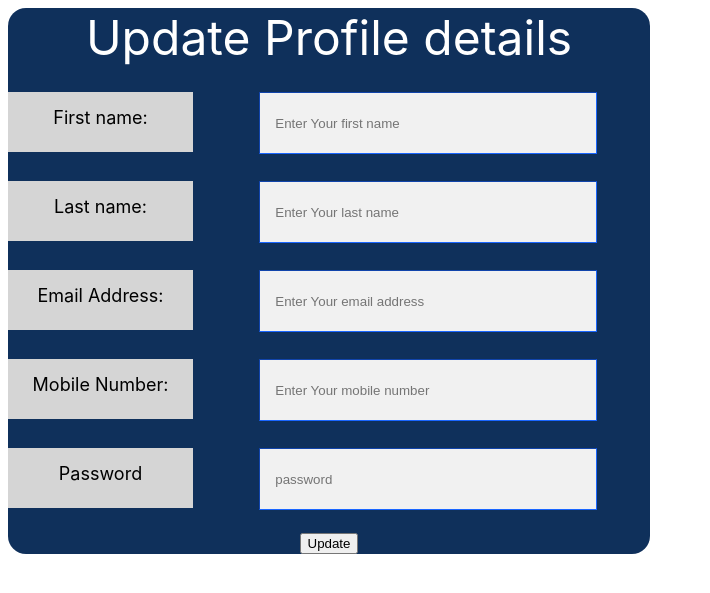
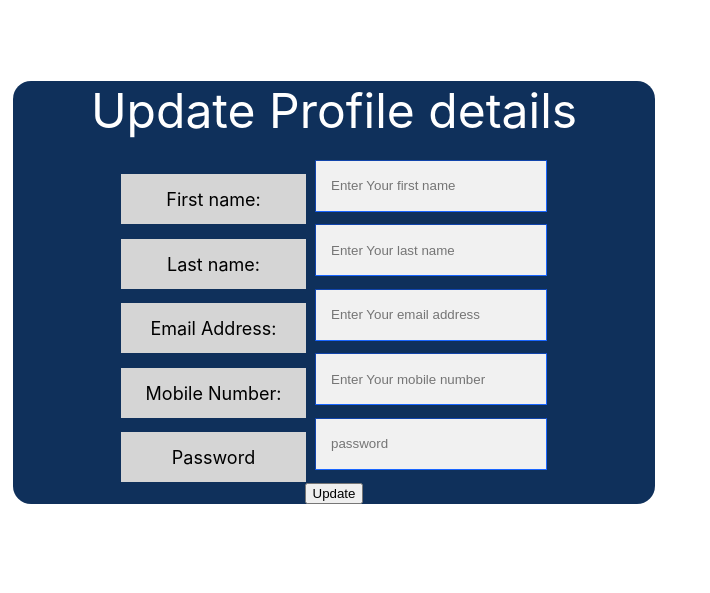
Before and after one commit to npathirana1/FlexSports, a PHP site: page /views/updateCustomer.php in a window 1280 px wide. Shown: the top 593 px of the page, without its empty margins (0-710 px from the left). Run offline with PHP 8.4, Linux system fonts and the light colour scheme.

Commit message:
update form minor changes

```diff
--- a/src/assets/CSS/update.css
+++ b/src/assets/CSS/update.css
@@ -2,6 +2,16 @@ body{
     margin: 10;
     font-family: -apple-system, BlinkMacSystemFont, 'Segoe UI', Roboto, Oxygen, Ubuntu, Cantarell, 'Open Sans', 'Helvetica Neue', sans-serif;
     text-align: center;
+}
+
+label {
+    display: inline-block;
+}
+
+.form_box{
+    position: relative;
+    padding: 5px;
+    margin: 6% auto;
 }
 
 .form_body{
@@ -21,19 +31,16 @@ body{
 
 .form_label{
     width: 155px;
-    height: 30px;
+    height: 20px;
     padding: 15px;
     background: #d5d5d5;
-    margin: 5px 10px 22px 0px;
     font-size: 18px;
 }
 
 input[type=text], input[type=password], input[type=email],select {
-    width: 306px;
-    height: 30px;
+    width: 200px;
+    height: 20px;
     padding: 15px;
-    margin: 5px 10px 22px 0px;
-    display: inline-block;
     border-color: #1a66ff;
     border-width: 1px;
     background: #f1f1f1;
--- a/src/views/updateCustomer.php
+++ b/src/views/updateCustomer.php
@@ -8,6 +8,8 @@
 
 <body>
 
+<div class="form_box">
+
 <form>
 
   <div class="form_body">
@@ -16,24 +18,26 @@
 
   <form>
 
-  <label for="first_name"> &nbsp;&nbsp;<div class="form_label" style="float:left;">First name:</div></label>
+  <label for="first_name"> &nbsp;<div class="form_label" style="float:left;" >First name:</div></label>
   <input type="text" placeholder="Enter Your first name" name="first_name" id="first_name"required><br>
 
-  <label for="last_name"> &nbsp;&nbsp;<div class="form_label" style="float:left;">Last name:</div></label>
+  <label for="last_name"> &nbsp;<div class="form_label" style="float:left;">Last name:</div></label>
   <input type="text" placeholder="Enter Your last name" name="last_name" id="last_name"required><br>
 
-  <label for="e-mail"> &nbsp;&nbsp;<div class="form_label" style="float:left;">Email Address:</div></label>
+  <label for="e-mail"> &nbsp;<div class="form_label" style="float:left;">Email Address:</div></label>
   <input type="email" placeholder="Enter Your email address" name="e-mail" id="e-mail"required><br>
 
-  <label for="mobile_tel_no"> &nbsp;&nbsp;<div class="form_label" style="float:left;">Mobile Number:</div></label>
+  <label for="mobile_tel_no">&nbsp; <div class="form_label" style="float:left;">Mobile Number:</div></label>
   <input type="text" placeholder="Enter Your mobile number" name="mobile_tel_no" id="mobile_tel_no"required><br>
 
-  <label for="psword"> &nbsp;&nbsp;<div class="form_label" style="float:left;">Password</div></label>
+  <label for="psword"> &nbsp;<div class="form_label" style="float:left;">Password</div></label>
   <input type="password" name="psword" id="psword" placeholder="password" required><br>
 
   <button type="submit">Update</button>
 
+  </div>
 </form>
+
 </div>
 
 </body>
```
